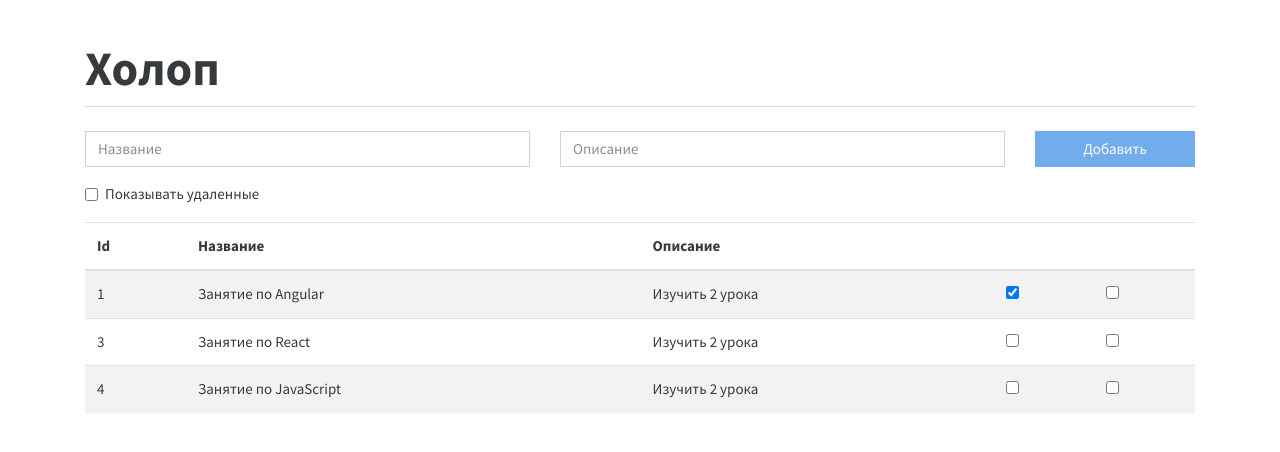
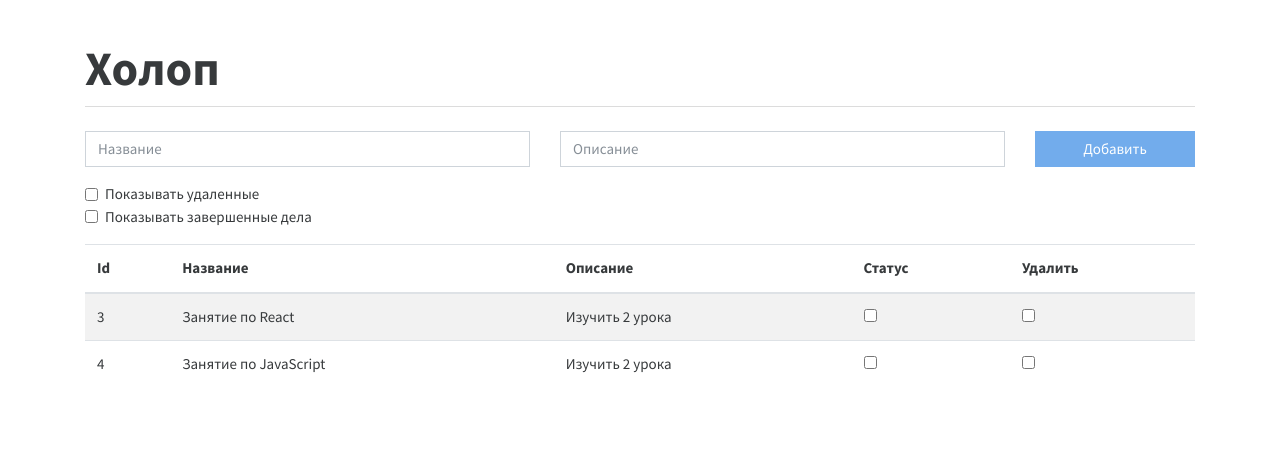
Before and after one commit to KiselevichAnna/zaoblako-halop, an Angular app: page / in a window 1280 px wide. Shown: the top 452 px of the page. Built offline with nearby package versions, Linux system fonts and the light colour scheme.

Commit message:
feat: - фильтр завершенных дел (TodoPipe) fix: - фильтр удаленных дел(DeletedPipe)

```diff
--- a/src/app/app.module.ts
+++ b/src/app/app.module.ts
@@ -2,6 +2,7 @@ import {NgModule} from '@angular/core';
 import {FormsModule} from '@angular/forms';
 import {BrowserModule} from '@angular/platform-browser';
 import {TodoPipe} from 'src/app/pipes/todo.pipe';
+import {DeletedPipe} from 'src/app/pipes/deleted.pipe';
 import {AppComponent} from './app.component';
 import {DashboardComponent} from './components/dashboard/dashboard.component';
 
@@ -9,7 +10,9 @@ import {DashboardComponent} from './components/dashboard/dashboard.component';
   declarations: [
     AppComponent,
     DashboardComponent,
+    DeletedPipe,
     TodoPipe
+
   ],
   imports: [BrowserModule, FormsModule],
   providers: [],
--- a/src/app/components/dashboard/dashboard.component.html
+++ b/src/app/components/dashboard/dashboard.component.html
@@ -24,6 +24,12 @@
                 Показывать удаленные
               </label>
             </div>
+            <div class="form-check">
+              <input class="form-check-input" name="showTodo" type="checkbox" [(ngModel)]="showTodo" id="showTodo">
+              <label class="form-check-label" for="showTodo">
+                Показывать завершенные дела
+              </label>
+            </div>
           </div>
         </div>
       </form>
@@ -37,12 +43,12 @@
           <th>Id</th>
           <th>Название</th>
           <th>Описание</th>
-          <th></th>
-          <th></th>
+          <th>Статус</th>
+          <th>Удалить</th>
         </tr>
         </thead>
         <tbody>
-        <tr *ngFor="let item of todoService.get() | todoPipe:showDeleted">
+        <tr *ngFor="let item of todoService.get() | deletedPipe:showDeleted | todoPipe:showTodo ">
           <td>{{item.id}}</td>
           <td>{{item.name}}</td>
           <td>{{item.description}}</td>
--- a/src/app/components/dashboard/dashboard.component.ts
+++ b/src/app/components/dashboard/dashboard.component.ts
@@ -12,6 +12,7 @@ import {TodoService} from '../../services/todo.service';
 export class DashboardComponent {
 
   public showDeleted = false;
+  public showTodo = false;
 
   public newTodo = new Todo();
 
--- /dev/null
+++ b/src/app/pipes/deleted.pipe.ts
@@ -0,0 +1,21 @@
+import {Injectable, Pipe, PipeTransform} from '@angular/core';
+import {Todo} from 'src/app/interfaces/todo';
+
+@Pipe({
+  name: 'deletedPipe',
+  pure: false
+})
+
+@Injectable()
+export class DeletedPipe implements PipeTransform {
+
+  transform(todos: Todo[], showDeleted: boolean) {
+
+    if (showDeleted) {
+      return todos;
+    } else {
+      return todos.filter(todo => !todo.deleted);
+    }
+
+  }
+}
--- a/src/app/pipes/todo.pipe.ts
+++ b/src/app/pipes/todo.pipe.ts
@@ -1,5 +1,5 @@
 import {Injectable, Pipe, PipeTransform} from '@angular/core';
-import {Todo} from 'src/app/interfaces/todo';
+import {Todo} from '../interfaces/todo';
 
 @Pipe({
   name: 'todoPipe',
@@ -9,12 +9,12 @@ import {Todo} from 'src/app/interfaces/todo';
 @Injectable()
 export class TodoPipe implements PipeTransform {
 
-  transform(todos: Todo[], showDeleted: boolean) {
+  transform(todos: Todo[], showTodo: boolean) {
 
-    if (showDeleted) {
+    if (showTodo) {
       return todos;
     } else {
-      return todos.filter(todo => !todo.deleted);
+      return todos.filter(todo => !todo.status);
     }
 
   }
```
